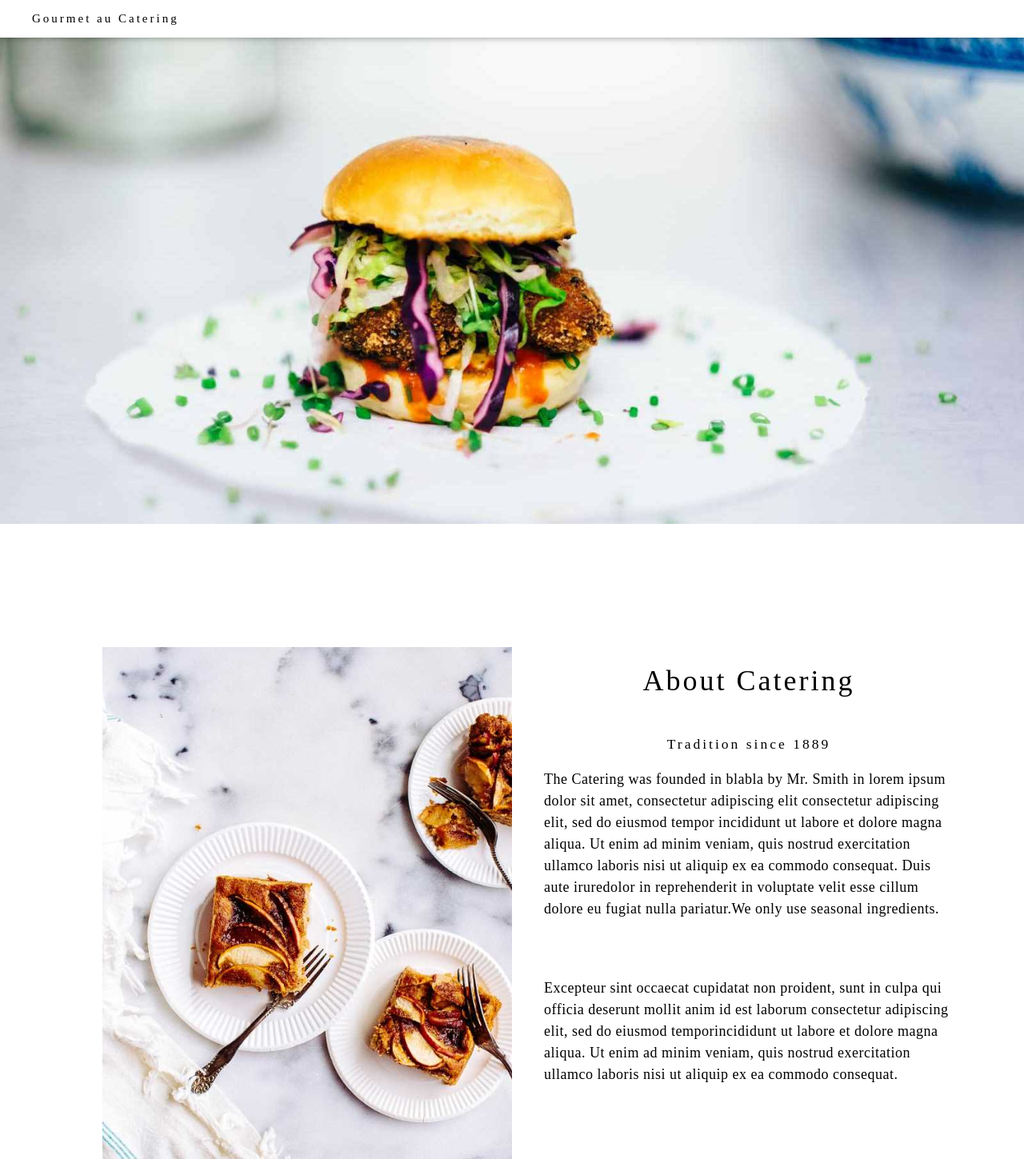
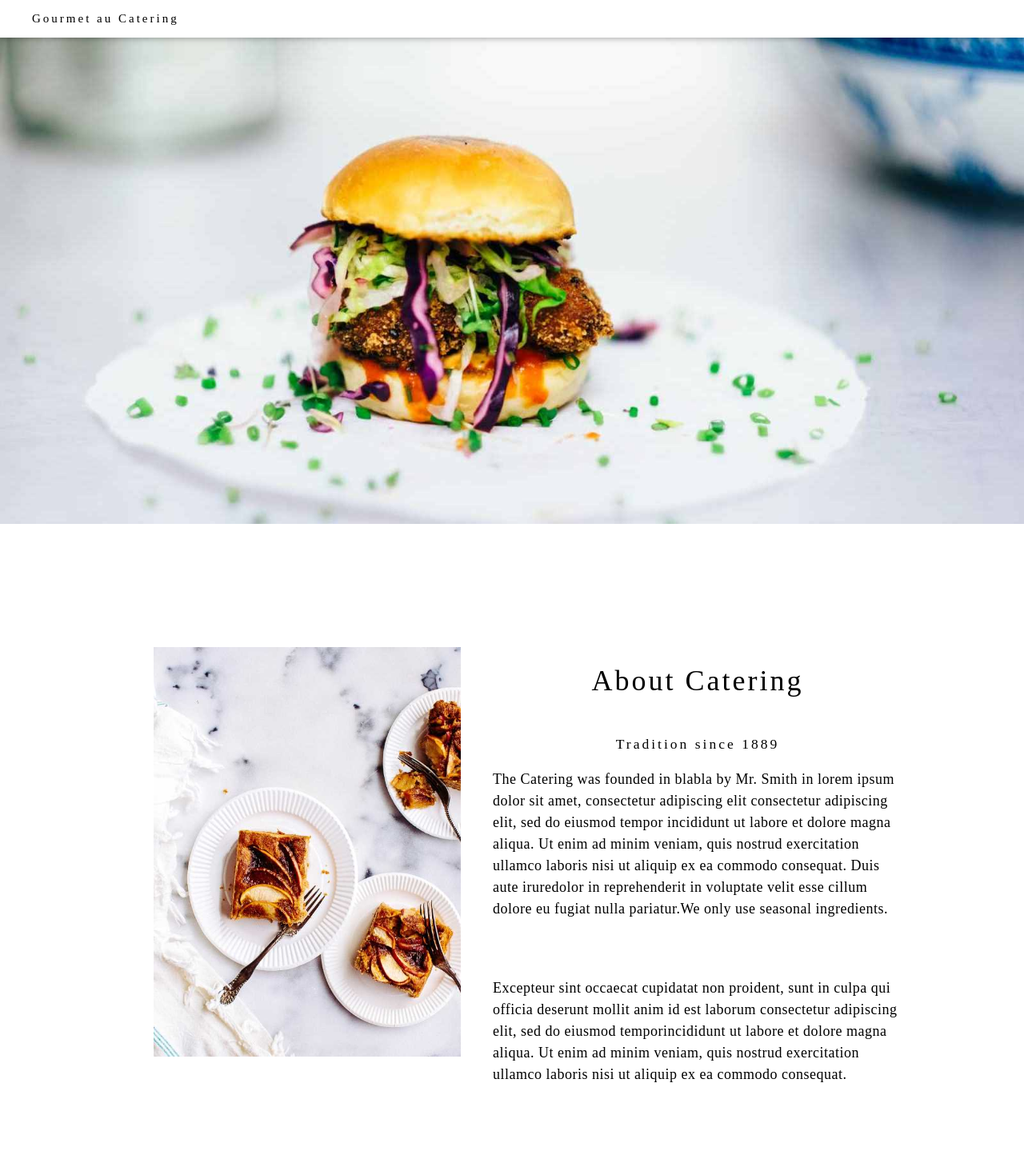
Before and after one commit to srikanthathikari/proj2-w3Template, a plain HTML site: page index.html in a window 1280 px wide. Shown: the top 1449 px of the page at 80% size. Drawn offline with Linux system fonts and the light colour scheme.

Commit message:
image size correction

```diff
--- a/main.css
+++ b/main.css
@@ -78,8 +78,8 @@ body {
   line-height: 1.5;
 }
 .image2 {
-  width: 40vw;
-  height: 50vw;
+  width: 30vw;
+  height: 40vw;
 }
 .extraText{
   display: none;
```
